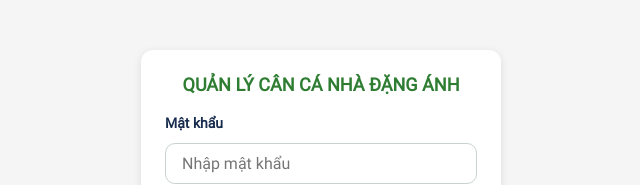
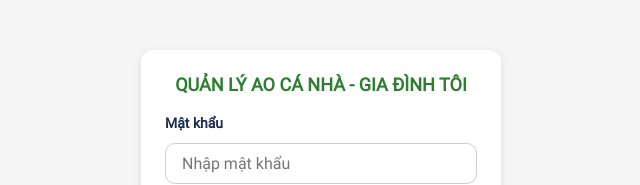
Before and after one commit to duongpv2112/management-fish, a Vue app: page /#/dang-nhap in a window 1280 px wide. Shown: the part 246-431 px from the top of the page, without its empty margins (319-959 px from the left). Built offline with nearby package versions, Linux system fonts and the light colour scheme.

Commit message:
chore: đổi tiêu đề trang đăng nhập
Co-Authored-By: Claude Opus 5.5 <noreply@anthropic.com>

```diff
--- a/src/views/Login/LoginView.vue
+++ b/src/views/Login/LoginView.vue
@@ -1,7 +1,7 @@
 <template>
   <div class="login">
     <form class="login__card" @submit.prevent="submit">
-      <h1>Quản lý cân cá nhà Đặng Ánh</h1>
+      <h1>Quản lý ao cá nhà - Gia đình tôi</h1>
       <div v-if="isExpired" class="notice-message">
         Phiên đăng nhập đã hết hạn, vui lòng đăng nhập lại.
       </div>
```
